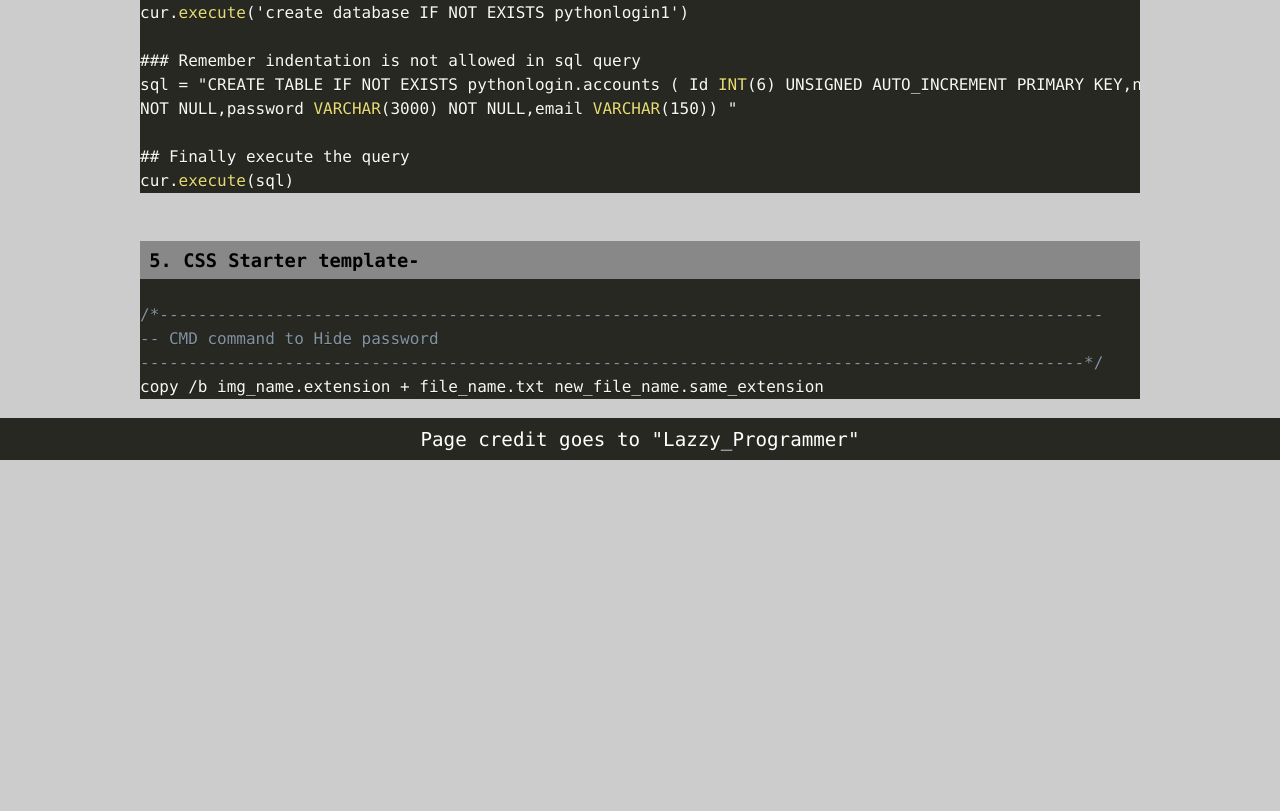
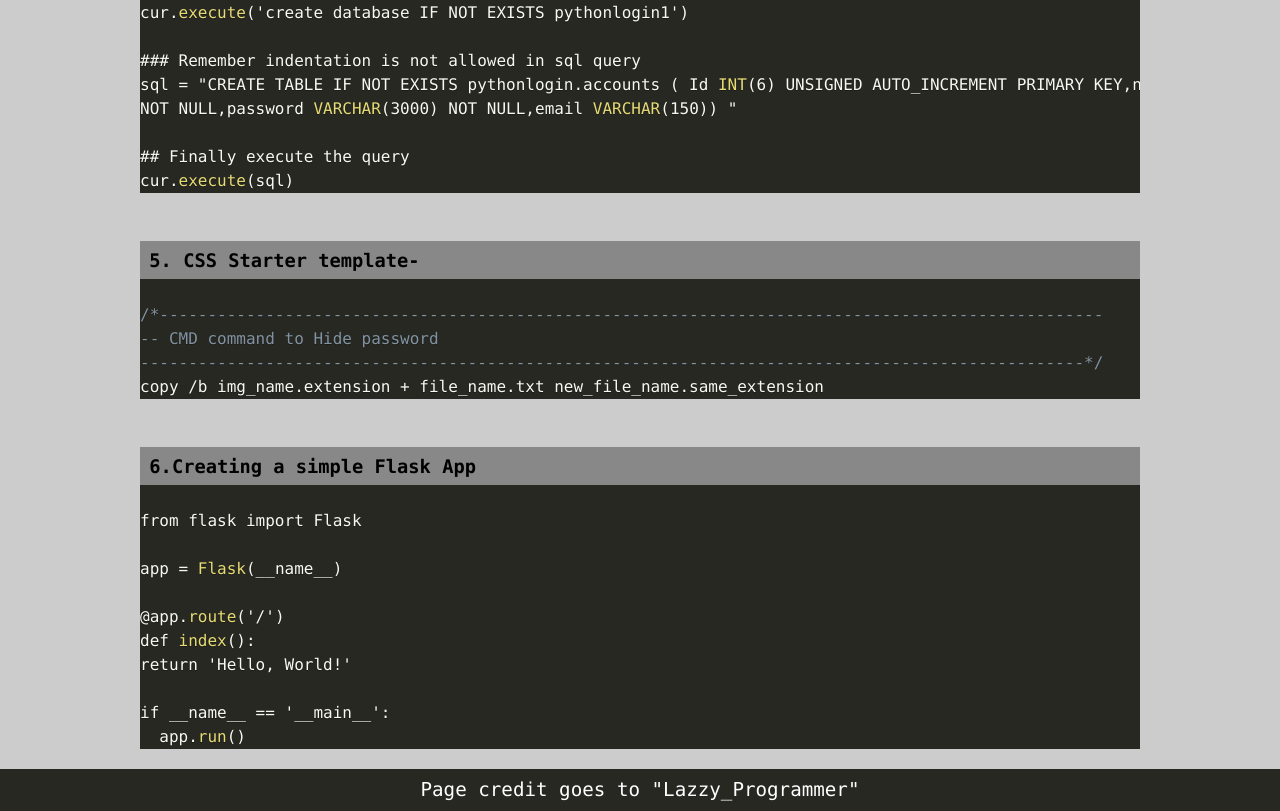
Before and after one commit to shivamgithub8393/cheatSheet, a plain HTML site: page index.html in a window 1280 px wide. Shown: the part 2700-3511 px from the top of the page. Before the commit the page ends 3160 px from the top, so only its background shows below. Drawn offline with Linux system fonts and the light colour scheme; some packages are replaced by stand-ins of ours; a script that the page names is missing.

Commit message:
Add flask app creation

```diff
--- a/index.html
+++ b/index.html
@@ -154,6 +154,21 @@ cur.execute(sql)
 copy /b img_name.extension + file_name.txt new_file_name.same_extension
 </code></pre>
             </li>
+            <li>
+              <h3><span class="num"></span>Creating a simple Flask App</h3>
+<pre><code class="language-css">
+from flask import Flask
+
+app = Flask(__name__)
+
+@app.route('/')
+def index():
+return 'Hello, World!'
+
+if __name__ == '__main__':
+  app.run()
+</code></pre>
+            </li>
         </ol>
     </div>
 
```
